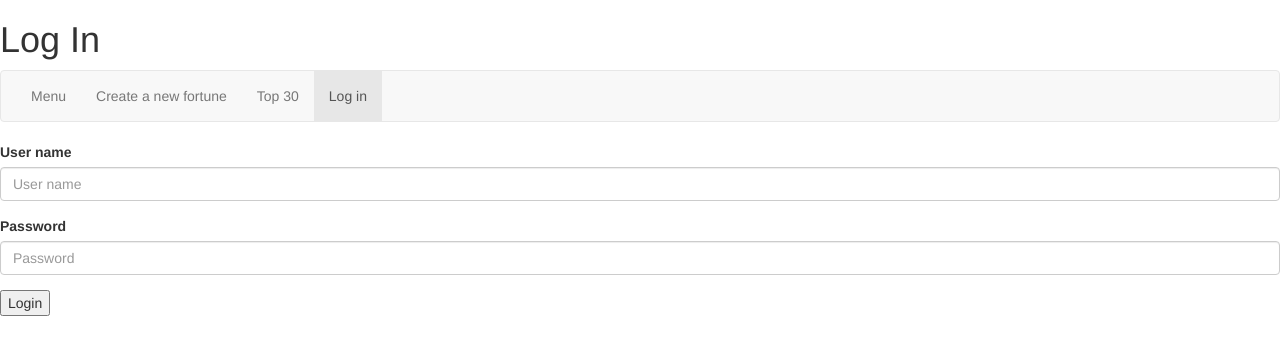
After one commit to Faokiam0/NLPF, a Django app: page /fortune/connect/ in a window 1280 px wide. The commit adds this page. Shown: the top 355 px of the page. Run offline with Django 3.2, Linux system fonts and the light colour scheme; some libraries are stand-ins or nearby versions.

Commit message:
Log in done

```diff
--- a/mysite/fortune/forms.py
+++ b/mysite/fortune/forms.py
@@ -5,3 +5,7 @@ class FortuneForm(forms.ModelForm):
     class Meta:
         model = Fortune
         fields = ['title','text']
+
+class ConnexionForm(forms.Form):
+    username = forms.CharField(label="User name", max_length=30)
+    password = forms.CharField(label="Password", widget=forms.PasswordInput)
--- a/mysite/fortune/templates/fortune/detail.html
+++ b/mysite/fortune/templates/fortune/detail.html
@@ -16,6 +16,7 @@
 			<li><a href="{% url 'fortune:index' %}">Menu</a></li>
 			<li><a href="{% url 'fortune:new' %}">Create a new fortune</a></li>
 			<li><a href="{% url 'fortune:results' %}">Top 30</a></li>
+			<li><a href="{% url 'fortune:connect' %}">Log in</a></li>
 		</ul>
 	</div>
 </nav>
--- a/mysite/fortune/templates/fortune/index.html
+++ b/mysite/fortune/templates/fortune/index.html
@@ -15,6 +15,7 @@
 			<li class="active"><a href="{% url 'fortune:index' %}">Menu</a></li>
 			<li><a href="{% url 'fortune:new' %}">Create a new fortune</a></li>
 			<li><a href="{% url 'fortune:results' %}">Top 30</a></li>
+			<li><a href="{% url 'fortune:connect' %}">Log in</a></li>
 		</ul>
 	</div>
 </nav>
--- /dev/null
+++ b/mysite/fortune/templates/fortune/login.html
@@ -0,0 +1,36 @@
+{# Load the tag library #}
+{% load bootstrap3 %}
+
+{# Load CSS and JavaScript #}
+{% bootstrap_css %}
+{% bootstrap_javascript %}
+
+{# Display django.contrib.messages as Bootstrap alerts #}
+{% bootstrap_messages %}
+
+<h1>Log In</h1>
+<nav class="navbar navbar-default">
+	<div class="collapse navbar-collapse" id="bs-example-navbar-collapse-1">
+		<ul class="nav navbar-nav">
+			<li><a href="{% url 'fortune:index' %}">Menu</a></li>
+			<li><a href="{% url 'fortune:new' %}">Create a new fortune</a></li>
+			<li><a href="{% url 'fortune:results' %}">Top 30</a></li>
+			<li class="active"><a href="{% url 'fortune:connect' %}">Log in</a></li>
+		</ul>
+	</div>
+</nav>
+
+{% if error %}
+<p><strong>Utilisateur inconnu ou mauvais de mot de passe.</strong></p>
+{% endif %}
+
+{% if user.is_authenticated %}
+<h2>You are connected, {{ user.username }} !</h2>
+<button><a href="{% url 'fortune:deconnect' %}">Log out</a></button>
+{% else %}
+<form method="post" action=".">
+    {% csrf_token %}
+    {% bootstrap_form form %}
+    <input type="submit" value="Login" />
+</form>
+{% endif %}
--- a/mysite/fortune/templates/fortune/new.html
+++ b/mysite/fortune/templates/fortune/new.html
@@ -15,6 +15,7 @@
 			<li><a href="{% url 'fortune:index' %}">Menu</a></li>
 			<li class="active"><a href="{% url 'fortune:new' %}">Create a new fortune</a></li>
 			<li><a href="{% url 'fortune:results' %}">Top 30</a></li>
+			<li><a href="{% url 'fortune:connect' %}">Log in</a></li>
 		</ul>
 	</div>
 </nav>
--- a/mysite/fortune/templates/fortune/results.html
+++ b/mysite/fortune/templates/fortune/results.html
@@ -15,6 +15,7 @@
 			<li><a href="{% url 'fortune:index' %}">Menu</a></li>
 			<li><a href="{% url 'fortune:new' %}">Create a new fortune</a></li>
 			<li class="active"><a href="{% url 'fortune:results' %}">Top 30</a></li>
+			<li><a href="{% url 'fortune:connect' %}">Log in</a></li>
 		</ul>
 	</div>
 </nav>
--- a/mysite/fortune/urls.py
+++ b/mysite/fortune/urls.py
@@ -10,4 +10,6 @@ urlpatterns = [
     url(r'^results/$', views.TopView.as_view(), name='results'),
     url(r'^(?P<fortune_id>[0-9]+)/up/$', views.up, name='up'),
     url(r'^(?P<fortune_id>[0-9]+)/down/$', views.down, name='down'),
+    url(r'^connect/$', views.connect, name='connect'),
+    url(r'^deconnect/$', views.deconnect, name='deconnect'),
 ]
--- a/mysite/fortune/views.py
+++ b/mysite/fortune/views.py
@@ -2,11 +2,12 @@ from django.http import HttpResponse
 from django.views import generic
 from django.utils import timezone
 from datetime import datetime
-from django.shortcuts import get_object_or_404
+from django.shortcuts import get_object_or_404, render
 from django.http import HttpResponseRedirect
 from django.urls import reverse
+from django.contrib.auth import authenticate, login, logout
 
-from .forms import FortuneForm
+from .forms import FortuneForm, ConnexionForm
 from .models import Fortune
 
 class IndexView(generic.ListView):
@@ -50,3 +51,25 @@ def down(request, fortune_id):
     fortune.score -= 1
     fortune.save()
     return HttpResponseRedirect(reverse('fortune:detail', args=(fortune.id,)))
+
+def connect(request):
+    error = False
+
+    if request.method == "POST":
+        form = ConnexionForm(request.POST)
+        if form.is_valid():
+            username = form.cleaned_data["username"]
+            password = form.cleaned_data["password"]
+            user = authenticate(username=username, password=password)  # Nous vérifions si les données sont correctes
+            if user:  # Si l'objet renvoyé n'est pas None
+                login(request, user)  # nous connectons l'utilisateur
+            else: # sinon une erreur sera affichée
+                error = True
+    else:
+        form = ConnexionForm()
+
+    return render(request, 'fortune/login.html', locals())
+
+def deconnect(request):
+    logout(request)
+    return HttpResponseRedirect(reverse('fortune:connect'))
```
